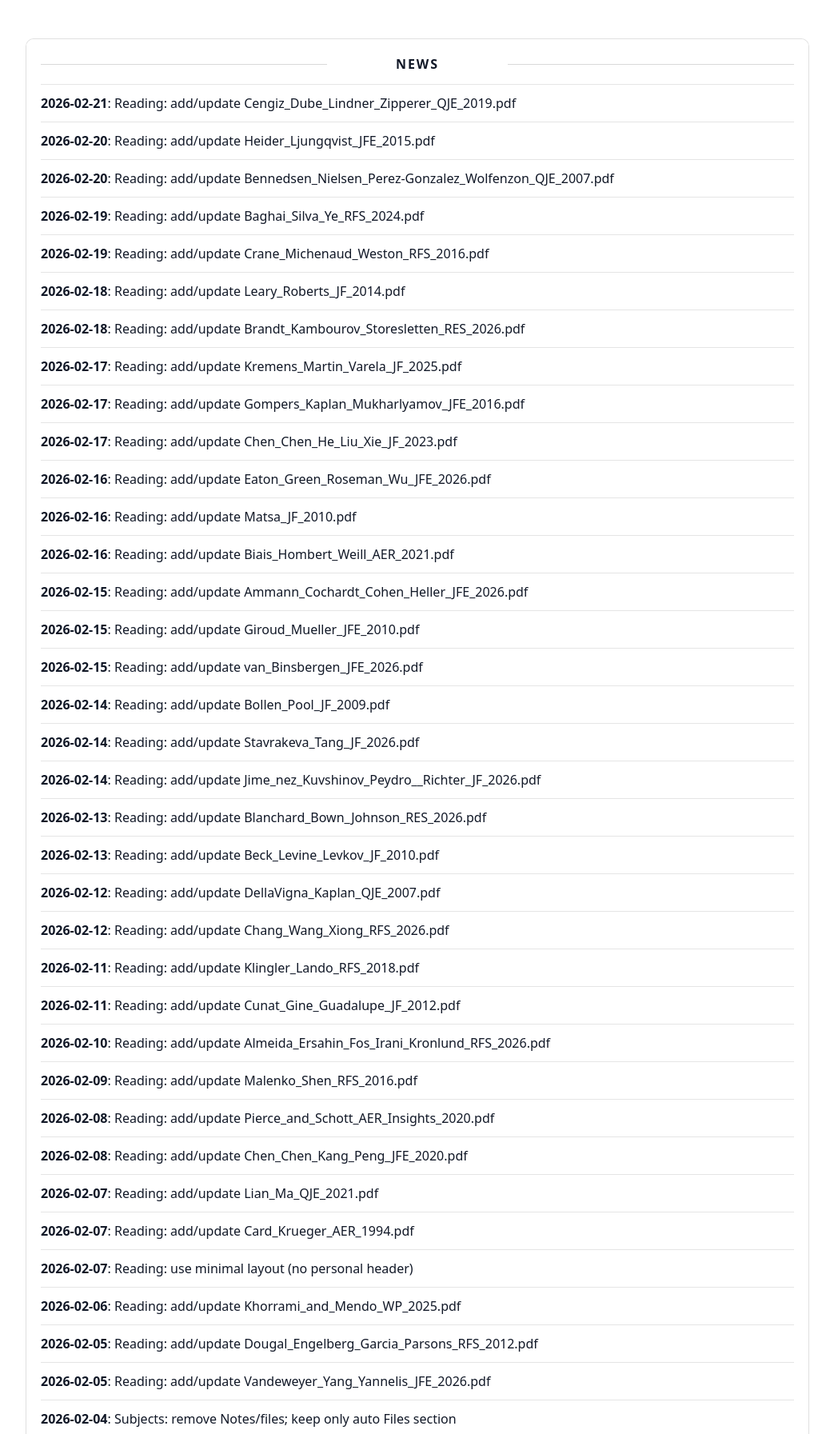
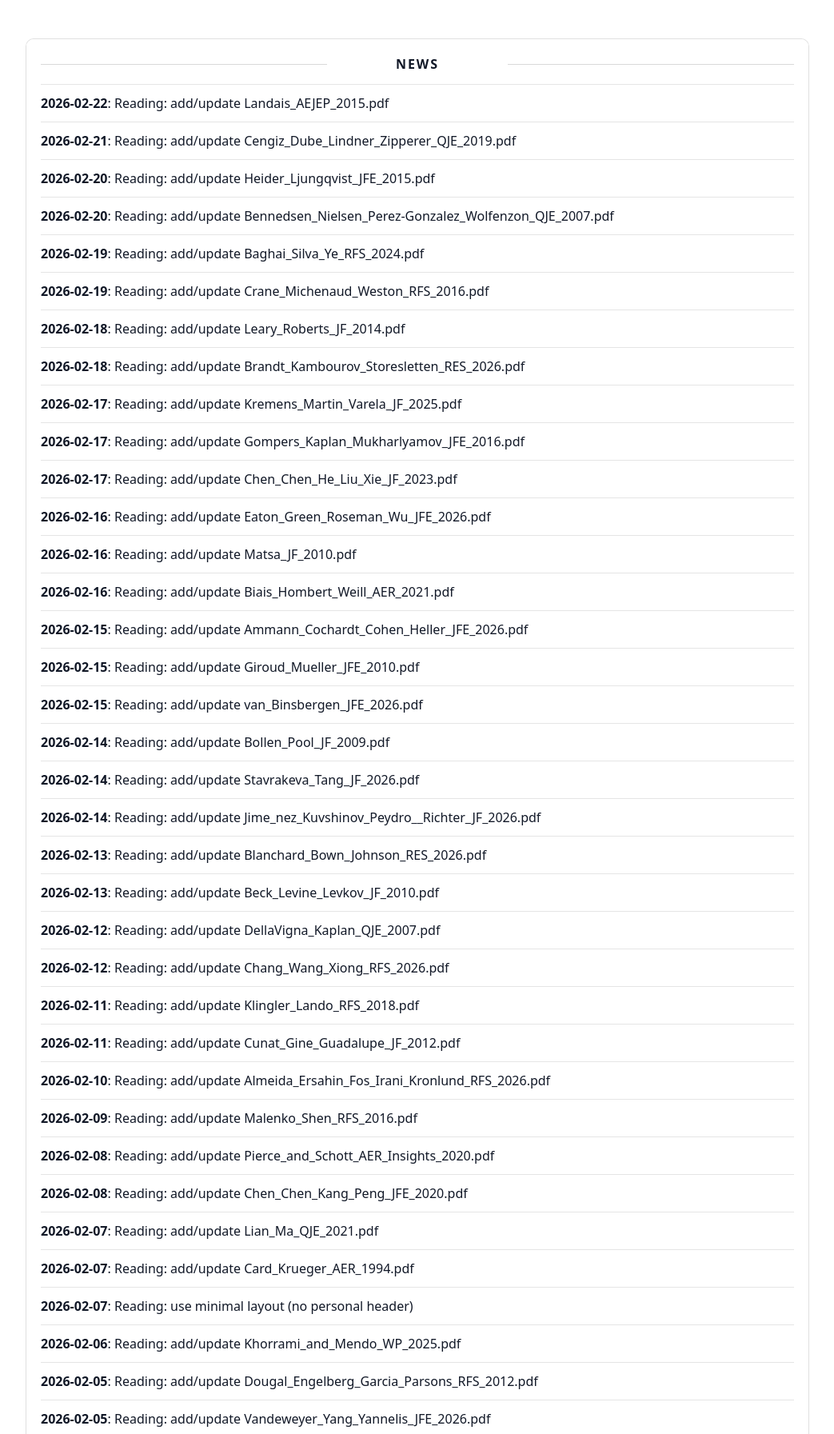
Before and after one commit to yaxinzn/study-archive, a Jekyll site: the page built from updates/index.md, in a window 1280 px wide, cut to the strip 476-2269 px from the top of the page. Shown: the whole strip at 80% size, without its empty margins (118-1161 px from the left). Built offline with Jekyll 4.4.1, drawn with Linux system fonts in a browser that asks for light colours; some of the changed text lies outside the part shown.

Commit message:
chore: update NEWS feed

```diff
--- a/_data/news.yml
+++ b/_data/news.yml
@@ -1,4 +1,7 @@
 # Auto-generated update history (sorted newest -> oldest). Do not edit manually.
+- ts: "1771678811"
+  date: "2026-02-22"
+  title: "Reading: add/update Landais_AEJEP_2015.pdf"
 - ts: "1771678281"
   date: "2026-02-21"
   title: "Reading: add/update Cengiz_Dube_Lindner_Zipperer_QJE_2019.pdf"
```
